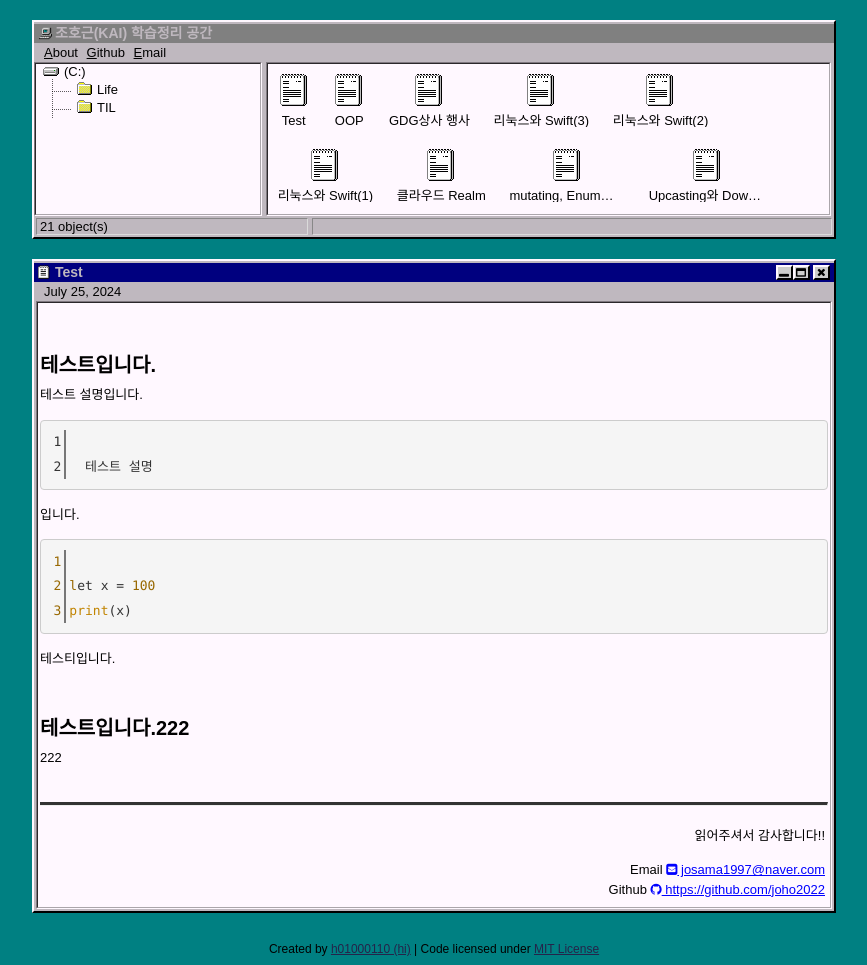
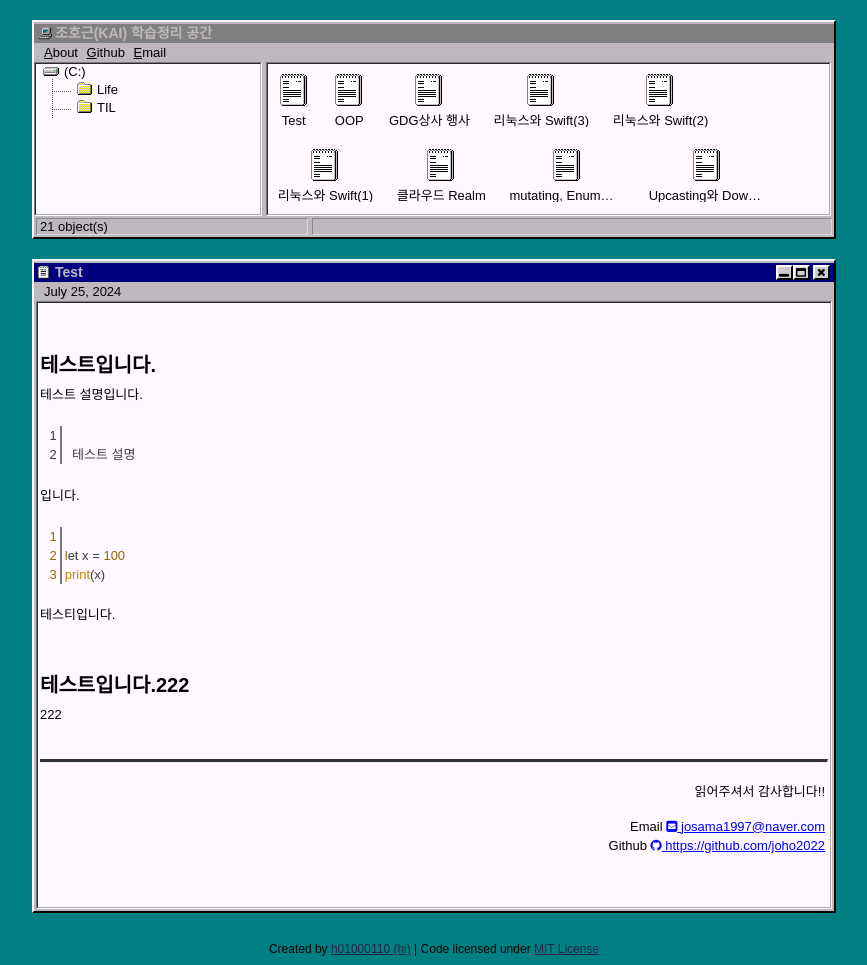
Before and after one commit to joho2022/joho2022.github.io, a Jekyll site: the page built from _posts/2024-07-25-Test.md, in a window 1280 px wide. Shown: the whole page, without its empty margins (206-1073 px from the left). Built offline with Jekyll 4.4.1, drawn with Linux system fonts in a browser that asks for light colours; comment, search, counter and statistics services are not loaded.

Commit message:
Update atom-one-light.css

```diff
--- a/assets/css/atom-one-light.css
+++ b/assets/css/atom-one-light.css
@@ -18,26 +18,6 @@ hue-6-2: #c18401
 
 */
 
-pre code {
-    all: unset;
-    display: block !important;
-    padding: 9.5px !important;
-    margin: 0 0 10px !important;
-    font-size: 13px !important;
-    line-height: 1.42857143 !important;
-    color: #333 !important;
-    word-break: break-all !important;
-    word-wrap: break-word !important;
-    background-color: #f5f5f5 !important;
-    border: 1px solid #ccc !important;
-    border-radius: 4px !important;
-}
-
-code {
-    all: unset;
-    font-family: Menlo, Monaco, Consolas, "Courier New", monospace !important;
-    color: inherit !important; /* code 태그의 텍스트 색상 상속 */
-}
 
 .hljs {
   display: block;
```
